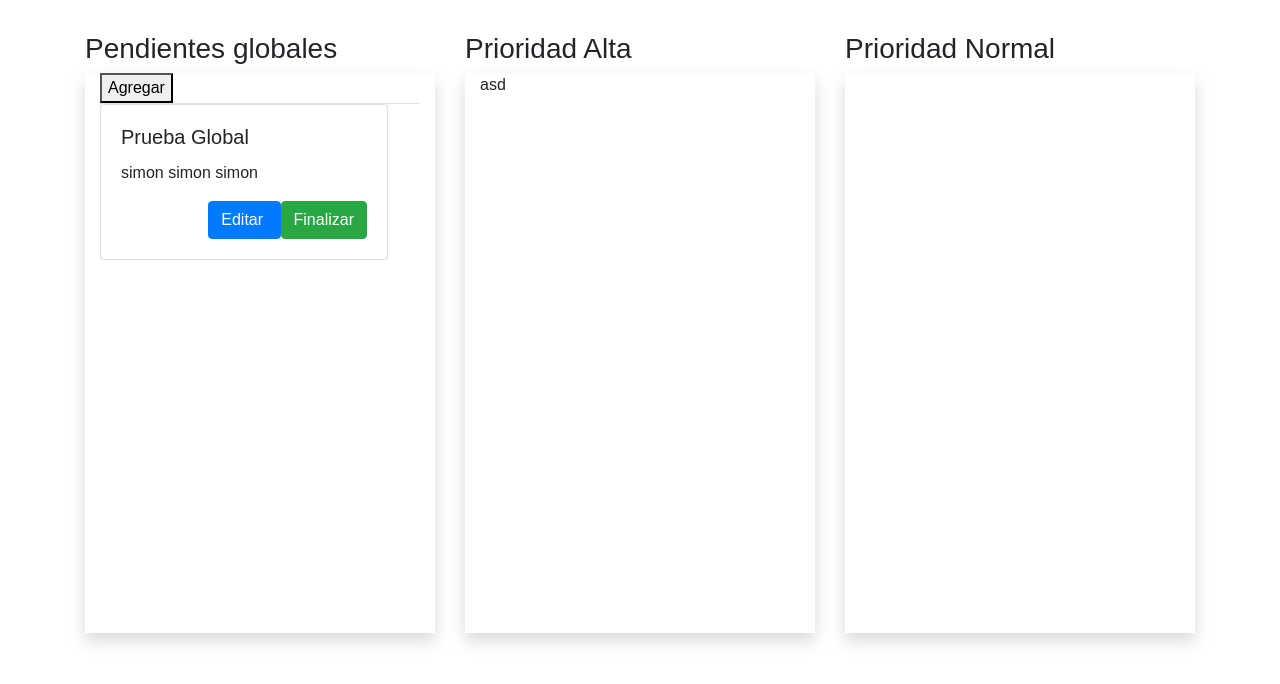
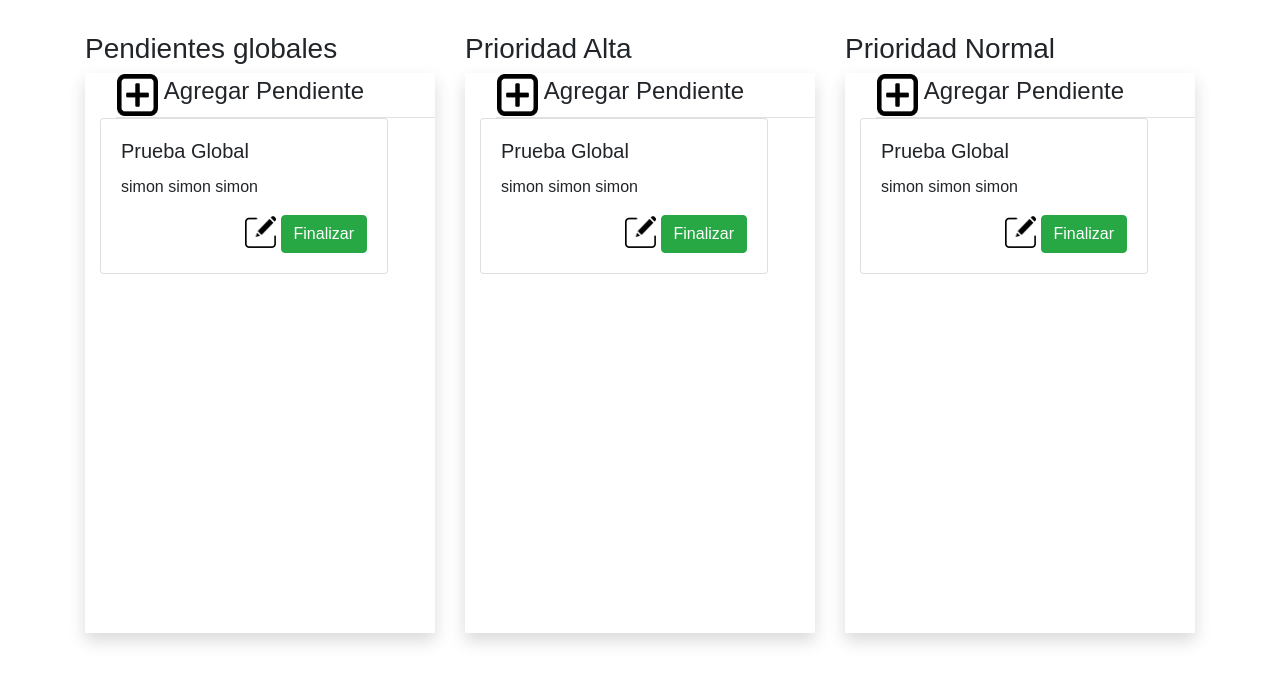
Before and after one commit to LsPartida/SwDozarControl, a PHP site: page /Vistas/pendientes.php in a window 1280 px wide. Shown: the part 69-753 px from the top of the page. Run offline with PHP 8.4, Linux system fonts and the light colour scheme; a user stored in the database is signed in; data comes from the database, SQL or seed files in the repository.

Commit message:
estilice configuracion, pendientes y reportes

```diff
--- a/Controlador/getPendientesGlob.php
+++ b/Controlador/getPendientesGlob.php
@@ -19,7 +19,8 @@ foreach ($res as $row)
             <?php echo($row['DESCRIPCION']); ?>
             </p>
             <div class="d-flex justify-content-end">
-                <button type="button" class="btn btn-primary">Editar</a>&nbsp<button type="button" class="btn btn-success">Finalizar</a>
+                <button class="btn st-btns"><img src="../imgs/edit.png" class="img-fluid btnIPen" alt="Agregar" /></button>
+                <button type="button" class="btn btn-success">Finalizar</a>
             </div>
         </div>
     </div>
--- a/Modelo/Conector.php
+++ b/Modelo/Conector.php
@@ -3,7 +3,7 @@ session_start();
 class Conector
 {
     public $user='root';
-    public $dbpass='1qazxsw2.-';
+    public $dbpass='';
     public $dbname='SWDControl';
     public $conn;
     public $result;
--- a/Vistas/Reportes.php
+++ b/Vistas/Reportes.php
@@ -30,7 +30,7 @@ include "plantilla.php";
         <!-- inicia columan inbox -->
         <div class="col-12 col-md-9">
             <div class="box bg-white">
-                <div class="box-header border-top border-primary" >
+                <div class="box-header border-top border-primary itembox" >
                     <h3 id="Titulo">Sus Tickets sin resolver</h3>
                 </div>
             </div>
--- a/Vistas/pendientes.php
+++ b/Vistas/pendientes.php
@@ -2,32 +2,42 @@
 $activePage="pendientes";
 include "plantilla.php";
 ?>
-   <div class="container" style="margin-top:2em;">
-      <div class="row">
+  <div class="container" style="margin-top:2em;">
+    <div class="row">
       <div class="col-12 col-md-4">
-        <h3>
-          Pendientes globales
-        </h3>
+        <h3>Pendientes globales</h3>
         <div class="container-fluid d-flex flex-column overflow-auto columna shadow">
-          <div class="border-bottom">
-            <button>Agregar</button>
+          <div class="border-bottom row pendiv">
+            <button class="btn st-btns"><img src="../imgs/mas.png" class="img-fluid btnIPen" alt="Agregar" /></button>
+            <label class="penLab">Agregar Pendiente</label>
           </div>
-        <?php
-          include "..\Controlador\getPendientesGlob.php";
+          <?php
+            include "..\Controlador\getPendientesGlob.php";
           ?>
         </div>
       </div>
       <div class="col-12 col-md-4">
-          <h3>Prioridad Alta</h3>
+        <h3>Prioridad Alta</h3>
           <div class="container-fluid d-flex flex-column overflow-auto columna shadow">
-            asd
-          <!-- Agregar botón -->
+            <div class="border-bottom row pendiv">
+              <button class="btn st-btns"><img src="../imgs/mas.png" class="img-fluid btnIPen" alt="Agregar" /></button>
+              <label class="penLab">Agregar Pendiente</label>
+            </div>
+            <?php
+              include "..\Controlador\getPendientesGlob.php";
+            ?>
           </div>
       </div>
       <div class="col-12 col-md-4">
           <h3>Prioridad Normal</h3>
           <div class="container-fluid d-flex flex-column overflow-auto columna shadow">
-          <!-- Agregar botón -->
+            <div class="border-bottom row pendiv">
+              <button class="btn st-btns"><img src="../imgs/mas.png" class="img-fluid btnIPen" alt="Agregar" /></button>
+              <label class="penLab">Agregar Pendiente</label>
+            </div>
+            <?php
+              include "..\Controlador\getPendientesGlob.php";
+            ?>
           </div>
       </div>
     </div>
--- a/estilosnigas.css
+++ b/estilosnigas.css
@@ -253,16 +253,18 @@ input.required {
 .box{
   /* position:relative; */
   border-radius:3px;
-  background:#b9b6b6;
+  background:#ffffff;
   width:100%;
   box-shadow:0 1px 1px rgba(0,0,0,0.1)
 }
 .box-header{
   border-bottom: solid 1px gray;
+  font-weight: bold;
 }
 .box-item{
-  background:#b9b6b6;
+  background:#ffffff;
   margin:solid 1px grey;
+  padding-left: 5%;
 }
 .box-item:hover{
   background:#a39d9d;
@@ -274,3 +276,21 @@ input.required {
 .itembox{
   height: 75vh;
 }
+.st-btns{
+  width: 15%;
+  height: 10%;
+  margin:0;
+  padding: 0;
+}
+.btnIPen{
+  width: 90%;
+  margin: 0;
+}
+
+.pendiv{
+  margin-left: 5%;
+}
+
+.penLab{
+  font-size: 1.5em;
+}
```
Also changed, not shown: imgs/edit.png (added), imgs/mas.png (added).
